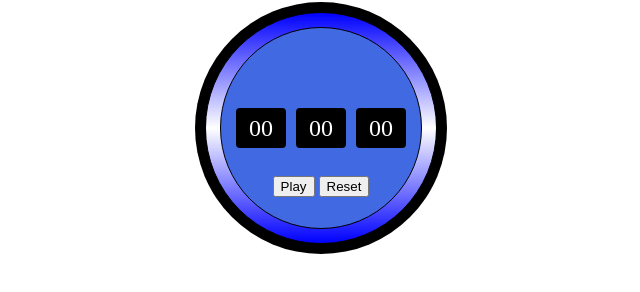
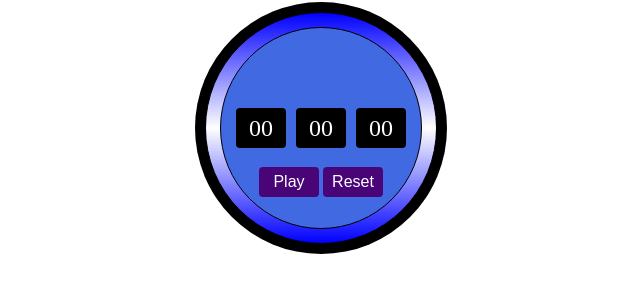
Before and after one commit to Agexandro/Chronometer, a plain HTML site: page index.html in a window 1280 px wide. Shown: the part 64-356 px from the top of the page, without its empty margins (319-959 px from the left). Drawn offline with Linux system fonts and the light colour scheme.

Commit message:
styiling buttons

```diff
--- a/chrono.css
+++ b/chrono.css
@@ -46,6 +46,16 @@ span {
 }
 
 .buttons {
+    bottom: 20%;
     position: absolute;
-    bottom: 20%;
 }
+
+button {
+    border-radius: 4px;
+    width: 60px;
+    height: 30px;
+    font-size: 1rem;
+    border: none;
+    background-color: rgb(73, 4, 119);
+    color: white;
+}
```
